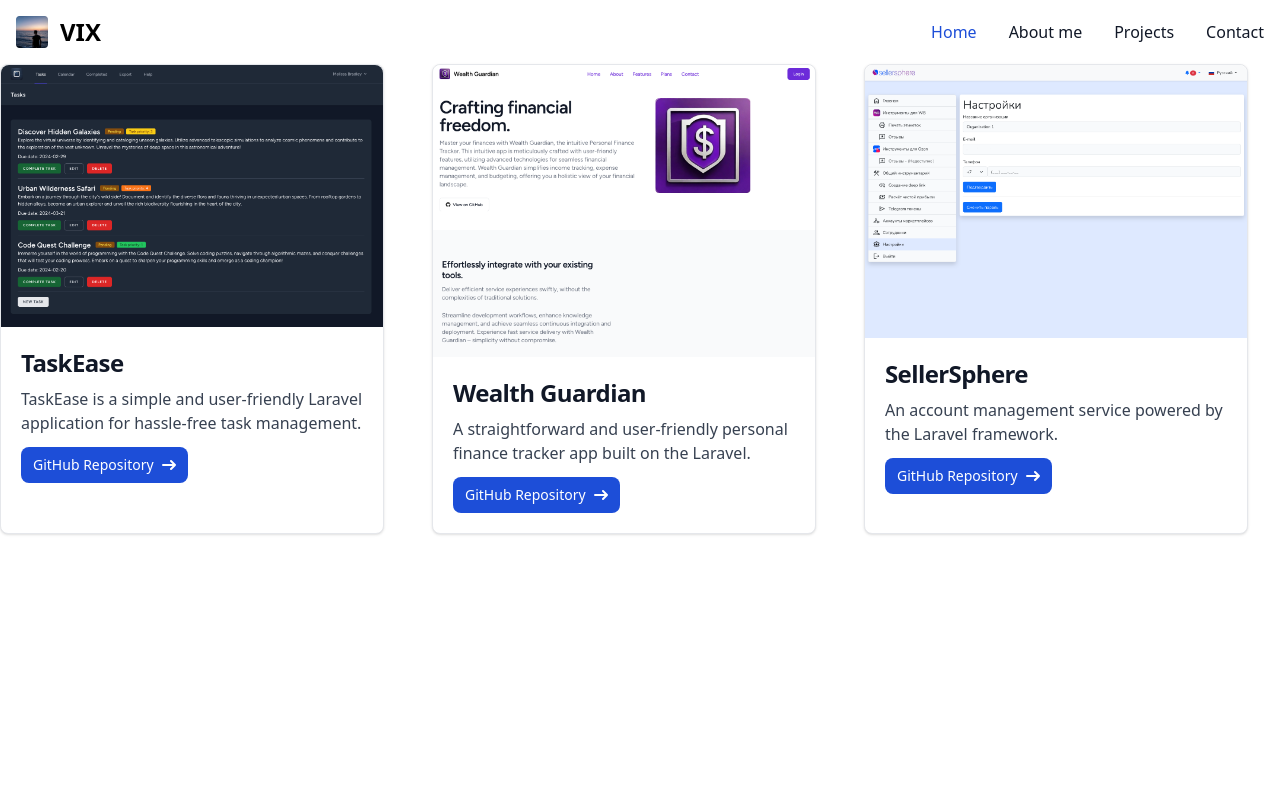
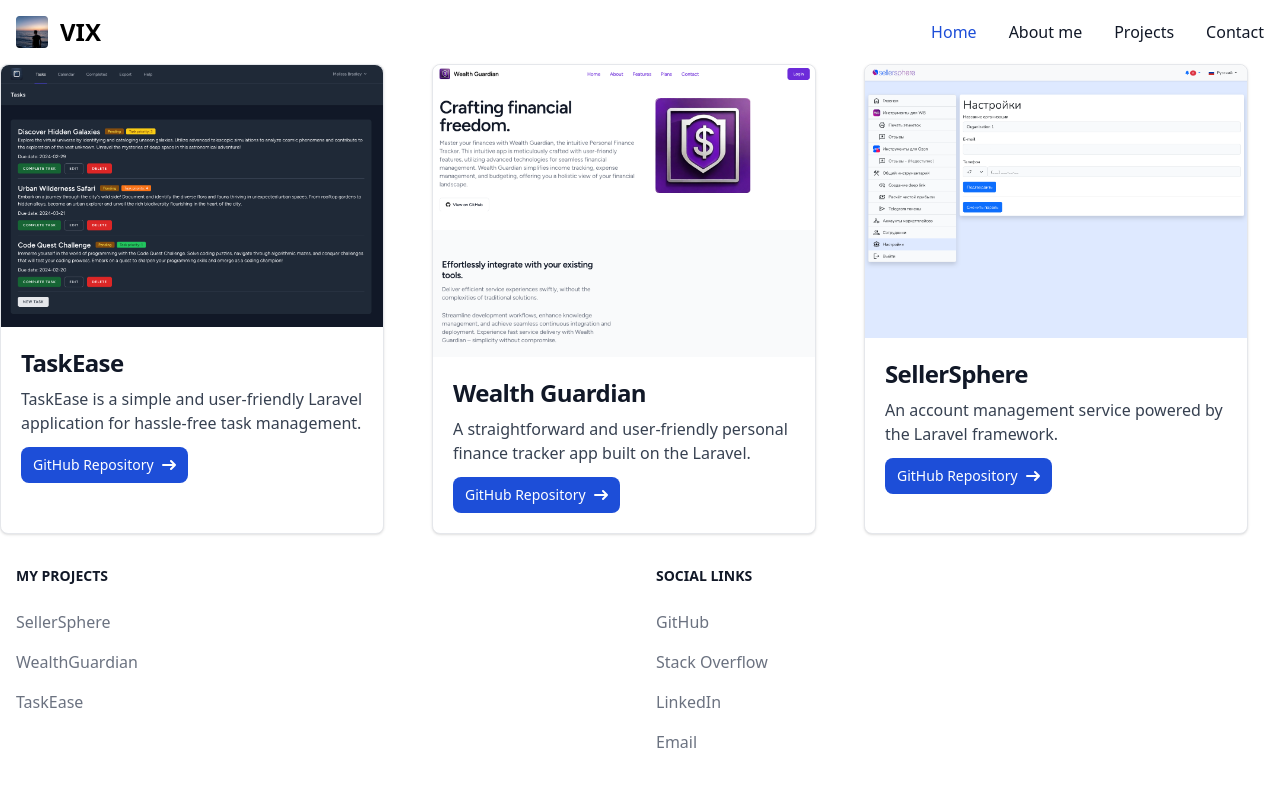
Before and after one commit to vix-4800/vix-4800.github.io, a website: page index.html in a window 1280 px wide. Drawn offline with nearby package versions, Linux system fonts and the light colour scheme.

Commit message:
index - footer added

```diff
--- a/index.html
+++ b/index.html
@@ -148,6 +148,61 @@
 
 	</section>
 
+	<footer class="bg-white dark:bg-gray-900">
+		<div class="w-full max-w-screen-xl mx-auto">
+			<div class="grid grid-cols-2 gap-8 px-4 py-6 lg:py-8 md:grid-cols-2">
+				<div>
+					<h2 class="mb-6 text-sm font-semibold text-gray-900 uppercase dark:text-white">
+						My projects
+					</h2>
+					<ul class="font-medium text-gray-500 dark:text-gray-400">
+						<li class="mb-4">
+							<a href="https://lk.sellersphere.ru/" class="hover:underline">
+								SellerSphere
+							</a>
+						</li>
+						<li class="mb-4">
+							<a href="https://github.com/vix-4800/WealthGuardian" class="hover:underline">
+								WealthGuardian
+							</a>
+						</li>
+						<li class="mb-4">
+							<a href="https://github.com/vix-4800/TaskEase" class="hover:underline">
+								TaskEase
+							</a>
+						</li>
+					</ul>
+				</div>
+				<div>
+					<h2 class="mb-6 text-sm font-semibold text-gray-900 uppercase dark:text-white">
+						Social links
+					</h2>
+					<ul class="font-medium text-gray-500 dark:text-gray-400">
+						<li class="mb-4">
+							<a href="https://github.com/vix-4800" class="hover:underline">
+								GitHub
+							</a>
+						</li>
+						<li class="mb-4">
+							<a href="https://stackoverflow.com/users/12135085/vix" class="hover:underline">
+								Stack Overflow
+							</a>
+						</li>
+						<li class="mb-4">
+							<a href="http://www.linkedin.com/in/vix4800" class="hover:underline">
+								LinkedIn
+							</a>
+						</li>
+						<li class="mb-4">
+							<a href="mailto:gordan.ei@protonmail.ch" class="hover:underline">
+								Email
+							</a>
+						</li>
+					</ul>
+				</div>
+			</div>
+		</div>
+	</footer>
 </body>
 
 </html>
```
